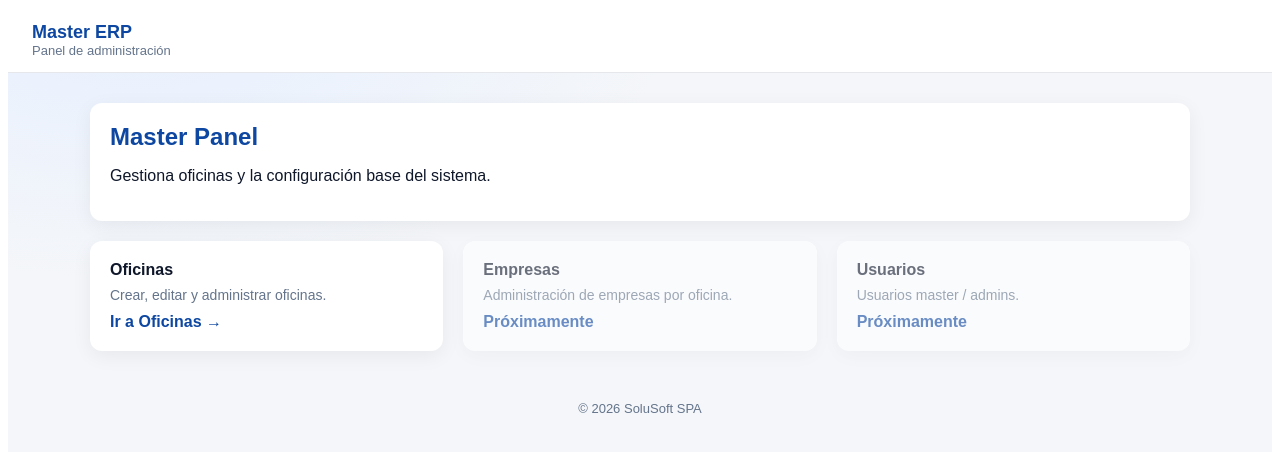
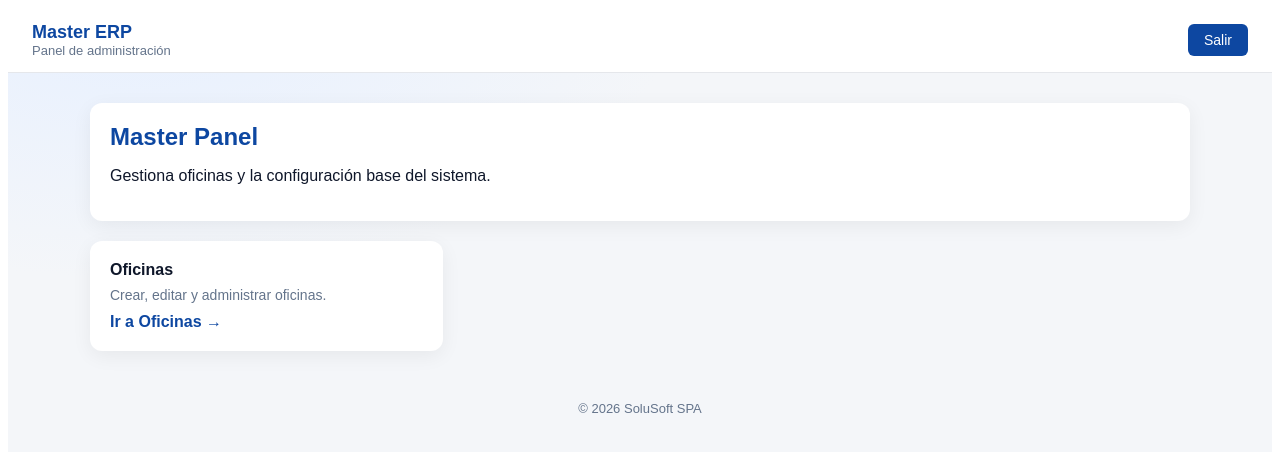
Before and after one commit to Mario1983dev/Master_web, an Angular app: page /master in a window 1280 px wide. Shown: the top 452 px of the page. Built offline with nearby package versions, Linux system fonts and the light colour scheme; sample sign-in values are in the browser's storage.

Commit message:
fix(login): soporte login con username o email para MASTER y OFFICE_ADMIN

```diff
--- a/src/app/pages/login/login.html
+++ b/src/app/pages/login/login.html
@@ -2,8 +2,7 @@
   <div class="login-card" role="dialog" aria-label="Inicio de sesión">
 
     <div class="brand">
-      <!-- Ajusta el nombre si tu logo tiene otro archivo -->
-     <img class="brand-logo" src="assets/logo-solusoft.jpg" alt="SoluSoft" />
+      <img class="brand-logo" src="assets/logo-solusoft.jpg" alt="SoluSoft" />
       <div class="brand-text">
         <h1>Master ERP</h1>
         <p>Acceso administrativo</p>
@@ -12,34 +11,30 @@
 
     <form #f="ngForm" (ngSubmit)="onSubmit()" novalidate>
 
-      <!-- ERROR BONITO -->
       <div class="alert error" *ngIf="errorMsg">
         <div class="alert-title">No se pudo iniciar sesión</div>
         <div class="alert-msg">{{ errorMsg }}</div>
       </div>
 
-      <!-- EMAIL -->
       <div class="field">
-        <label for="email">Correo</label>
+        <label for="identifier">Usuario o correo</label>
         <div class="input">
           <input
-            id="email"
-            name="email"
-            type="email"
+            id="identifier"
+            name="identifier"
+            type="text"
             autocomplete="username"
-            placeholder="master@solusoft.cl"
-            [(ngModel)]="email"
+            placeholder="admin4 o correo@empresa.cl"
+            [(ngModel)]="identifier"
             required
-            email
-            [class.invalid]="f.submitted && !email"
+            [class.invalid]="f.submitted && !identifier"
           />
         </div>
-        <div class="hint error" *ngIf="f.submitted && !email">
-          Ingresa tu correo.
+        <div class="hint error" *ngIf="f.submitted && !identifier">
+          Ingresa tu usuario o correo.
         </div>
       </div>
 
-      <!-- PASSWORD -->
       <div class="field">
         <label for="password">Contraseña</label>
         <div class="input with-action">
@@ -70,11 +65,10 @@
         </div>
       </div>
 
-      <!-- SUBMIT -->
       <button
         class="btn primary"
         type="submit"
-        [disabled]="loading || f.invalid"
+        [disabled]="loading"
       >
         <span class="spinner" *ngIf="loading" aria-hidden="true"></span>
         <span>{{ loading ? 'Ingresando...' : 'Ingresar' }}</span>
--- a/src/app/pages/login/login.ts
+++ b/src/app/pages/login/login.ts
@@ -12,8 +12,7 @@ import { AuthMaster } from '../../services/auth-master';
   styleUrls: ['./login.scss']
 })
 export class Login {
-
-  email = '';
+  identifier = '';
   password = '';
 
   showPass = false;
@@ -26,16 +25,18 @@ export class Login {
   ) {}
 
   onSubmit() {
+    if (this.loading) return;
 
-    if (this.loading) return;
+    if (!this.identifier.trim() || !this.password.trim()) {
+      this.errorMsg = 'Ingresa usuario/email y contraseña.';
+      return;
+    }
 
     this.loading = true;
     this.errorMsg = '';
 
-    this.auth.login(this.email, this.password).subscribe({
-
+    this.auth.login(this.identifier, this.password).subscribe({
       next: (res: any) => {
-
         localStorage.setItem('token', res.token);
         localStorage.setItem('user', JSON.stringify(res.user));
 
@@ -53,11 +54,9 @@ export class Login {
         }
 
         this.loading = false;
-
       },
 
       error: (err) => {
-
         console.error('ERR:', err);
 
         this.errorMsg =
@@ -65,11 +64,7 @@ export class Login {
           'Error de login. Revisa tus credenciales.';
 
         this.loading = false;
-
       }
-
     });
-
   }
-
 }
--- a/src/app/pages/master/master.html
+++ b/src/app/pages/master/master.html
@@ -1,3 +1,4 @@
+
 <div class="master-page">
 
   <header class="topbar">
@@ -6,6 +7,10 @@
         <div class="app-name">Master ERP</div>
         <div class="app-sub">Panel de administración</div>
       </div>
+    </div>
+
+    <div class="actions">
+      <button class="logout-btn" (click)="logout()">Salir</button>
     </div>
   </header>
 
@@ -17,7 +22,6 @@
     </section>
 
     <section class="grid">
-
       <a class="card" [routerLink]="['/master/offices']">
         <div class="card-title">Oficinas</div>
         <div class="card-desc">
@@ -25,23 +29,6 @@
         </div>
         <div class="card-cta">Ir a Oficinas →</div>
       </a>
-
-      <div class="card disabled">
-        <div class="card-title">Empresas</div>
-        <div class="card-desc">
-          Administración de empresas por oficina.
-        </div>
-        <div class="card-cta">Próximamente</div>
-      </div>
-
-      <div class="card disabled">
-        <div class="card-title">Usuarios</div>
-        <div class="card-desc">
-          Usuarios master / admins.
-        </div>
-        <div class="card-cta">Próximamente</div>
-      </div>
-
     </section>
 
   </main>
--- a/src/app/pages/master/master.scss
+++ b/src/app/pages/master/master.scss
@@ -23,6 +23,25 @@
 .brand-text .app-sub {
 font-size: 13px;
 color: #64748b;
+}
+
+.actions {
+margin-left: auto;
+}
+
+.logout-btn {
+background: #0d47a1;
+color: white;
+border: none;
+padding: 8px 16px;
+border-radius: 6px;
+font-size: 14px;
+cursor: pointer;
+transition: all 0.2s ease;
+}
+
+.logout-btn:hover {
+background: #0b3a86;
 }
 
 .content {
--- a/src/app/pages/master/master.ts
+++ b/src/app/pages/master/master.ts
@@ -1,13 +1,23 @@
 import { Component } from '@angular/core';
-import { RouterModule } from '@angular/router';
+import { Router, RouterLink } from '@angular/router';
 
 @Component({
   selector: 'app-master',
   standalone: true,
-  imports: [RouterModule],
+  imports: [RouterLink],
   templateUrl: './master.html',
-  styleUrls: ['./master.scss']
+  styleUrl: './master.scss'
 })
 export class Master {
+
   year = new Date().getFullYear();
+
+  constructor(private router: Router) {}
+
+  logout(): void {
+    localStorage.removeItem('token');
+    localStorage.removeItem('user');
+    this.router.navigate(['/login']);
+  }
+
 }
--- a/src/app/services/auth-master.ts
+++ b/src/app/services/auth-master.ts
@@ -4,22 +4,21 @@ import { environment } from '../../environments/environment';
 
 @Injectable({ providedIn: 'root' })
 export class AuthMaster {
-
   private apiUrl = environment.apiUrl; // http://localhost:3000
 
   constructor(private http: HttpClient) {}
 
-  login(email: string, password: string) {
+  login(identifier: string, password: string) {
+    const value = identifier.trim();
+
+    const body = value.includes('@')
+      ? { email: value, password }
+      : { username: value, password };
 
     return this.http.post<{ token: string; user: any }>(
       `${this.apiUrl}/api/login`,
-      {
-        email: email,
-        username: email,
-        password: password
-      }
+      body
     );
-
   }
 
   setToken(token: string) {
@@ -32,6 +31,6 @@ export class AuthMaster {
 
   logout() {
     localStorage.removeItem('token');
+    localStorage.removeItem('user');
   }
-
 }
--- a/src/environments/environment.ts
+++ b/src/environments/environment.ts
@@ -1,3 +1,4 @@
 export const environment = {
-  apiUrl: 'http://localhost:3000'
+  apiUrl: 'http://localhost:3000',
+  baseUrl: 'http://localhost:3000'
 };
```
Lines whose indentation alone changed are shown as unchanged.
